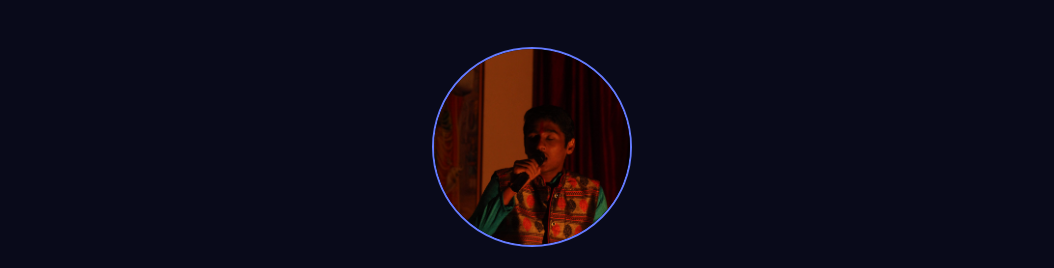
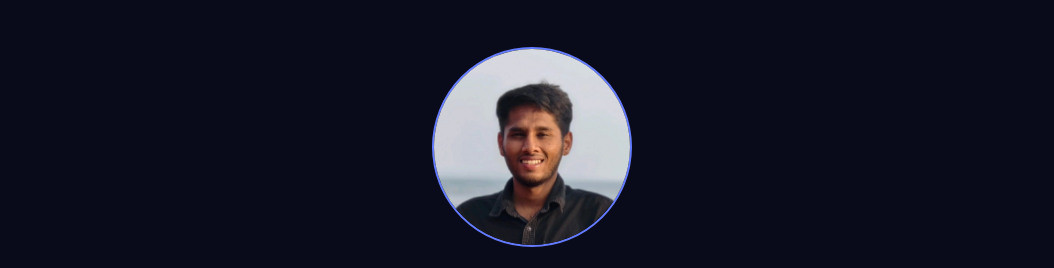
Before and after one commit to praveenbhat73/portfolio, a plain HTML site: page index.html in a window 1280 px wide. Shown: the part 65-333 px from the top of the page, without its empty margins (108-1162 px from the left). Drawn offline with nearby package versions, Linux system fonts and the light colour scheme.

Commit message:
Update index.html added new photo

```diff
--- a/index.html
+++ b/index.html
@@ -57,7 +57,7 @@
     <section class="home container" id="home">
         <div class="home-content">
             <div class="home-img">
-                <img src="./images/IMG_0446.JPG" alt="photo">
+                <img src="./images/Photo.jpg" alt="photo">
             </div>
             <div class="home-text">
                 <h4>Hello👋</h4>
```
